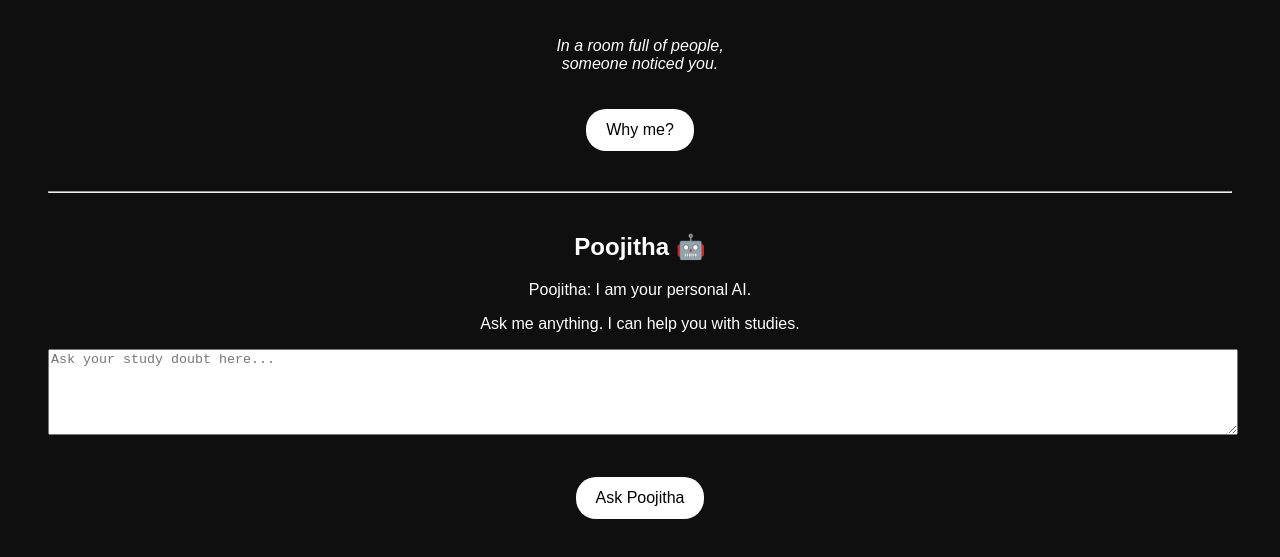
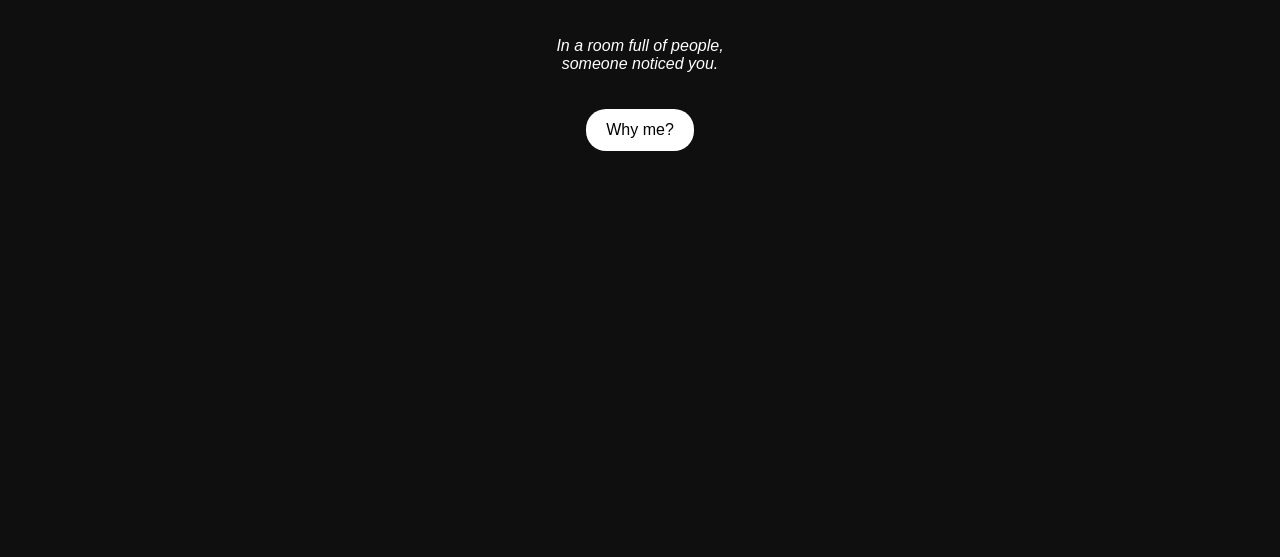
Before and after one commit to Harimanth111/Harimanth111.github.io, a plain HTML site: page index.html in a window 1280 px wide. Shown: the part 149-706 px from the top of the page. Drawn offline with Linux system fonts and the light colour scheme.

Commit message:
Update index.html

```diff
--- a/index.html
+++ b/index.html
@@ -55,77 +55,3 @@ hu     }
       </p>
     </div>
   </div>
-
-  <script>
-    function showGift() {
-      document.getElementById("gift").style.display = "block";
-    }
-  </script>
-</body>
-  </html>
-<hr style="margin:40px 0;">
-
-<h2>Poojitha 🤖</h2>
-<p>Poojitha: I am your personal AI.</p>
-<p>Ask me anything. I can help you with studies.</p>
-
-<textarea id="question"
-placeholder="Ask your study doubt here..."
-style="width:100%; height:80px;"></textarea>
-
-<br><br>
-
-<button onclick="askAI()">Ask Poojitha</button>
-
-<p id="answer" style="margin-top:20px;"></p>
-<script>
-async function askAI() {
-  const q = document.getElementById("question").value.trim();
-  if (!q) {
-    document.getElementById("answer").innerText =
-      "Poojitha: I am your personal AI. Please ask a question first.";
-    return;
-  }
-
-  document.getElementById("answer").innerText =
-    "Poojitha: I am your personal AI. Thinking...";
-
-  try {
-    const response = await fetch("https://openrouter.ai/api/v1/chat/completions", {
-      method: "POST",
-      headers: {
-        "Authorization": "Bearer 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
-        "Content-Type": "application/json"
-      },
-      body: JSON.stringify({
-        model: "mistralai/mistral-7b-instruct",
-        messages: [
-          {
-            role: "system",
-            content:
-              "You are Poojitha. You always start replies with: 'Poojitha: I am your personal AI.' You are a calm, focused study assistant for Class 10 students. Explain concepts simply with real-life examples. No emojis. No unnecessary jokes."
-          },
-          {
-            role: "user",
-            content: q
-          }
-        ]
-      })
-    });
-
-    const data = await response.json();
-
-    if (!data.choices || !data.choices[0]) {
-      throw new Error("No response from AI");
-    }
-
-    document.getElementById("answer").innerText =
-      data.choices[0].message.content;
-
-  } catch (error) {
-    document.getElementById("answer").innerText =
-      "Poojitha: I am your personal AI. Something went wrong. Please try again.";
-    console.error(error);
-  }
-}
-</script>
```
